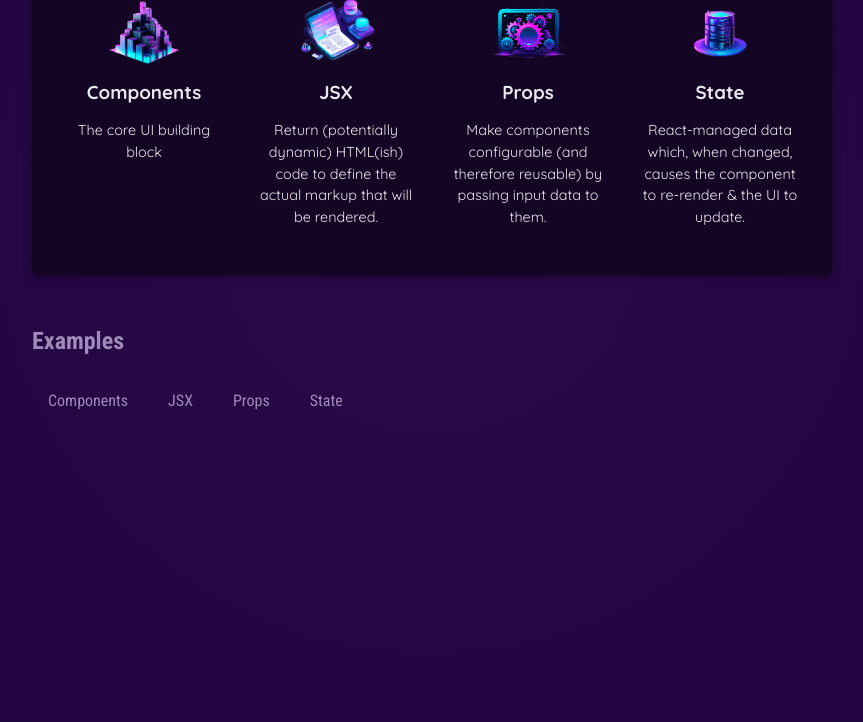
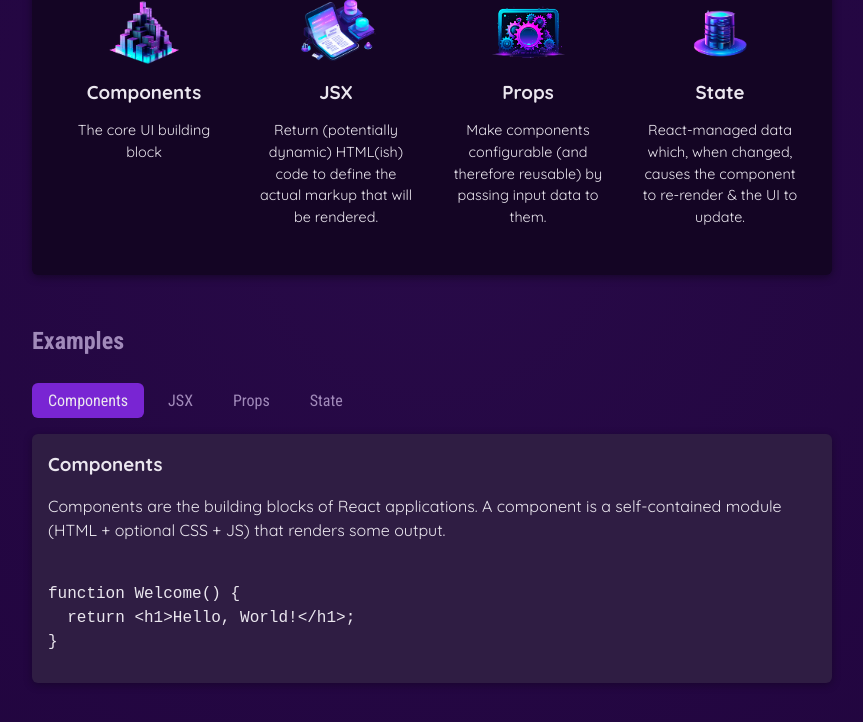
Before and after one commit to Muntasir1808/React, a React (Vite) app: page / in a window 1280 px wide. Both pictures are taken after a click on the button "Components". Shown: the part 424-1146 px from the top of the page, without its empty margins (208-1071 px from the left). Built offline with nearby package versions, Linux system fonts and the light colour scheme.

Commit message:
showing active button

```diff
--- a/src/App.jsx
+++ b/src/App.jsx
@@ -1,17 +1,35 @@
 // importing images are necessary for deployment, if not then image won't load
+import { useState } from "react";
 import componentsImg from "./assets/components.png";
-import { CORE_CONCEPTS } from './data.js';
+import { CORE_CONCEPTS } from "./data.js";
 import Header from "./components/Header/Header.jsx";
 import CoreConcept from "./components/CoreConcept.jsx";
 import TabButton from "./components/TabButton.jsx";
-
-
-
+import { EXAMPLES } from "./data.js";
 
 function App() {
+  // we must call react hooks inside of a component function and we must call it at the top level of the component function
+  const [selectedTopic, setSelectedTopic] = useState();
   function handleSelect(selectedButton) {
     // selectedButton => 'components', 'jsx', 'props', 'state'
-    console.log(selectedButton);
+    // console.log(selectedButton);
+    setSelectedTopic(selectedButton);
+    console.log(selectedTopic);
+  }
+
+  console.log("APP COMPONENT EXECUTING");
+  let tabContent = <p>Please select a topic.</p>
+
+  if (selectedTopic) {
+    tabContent = (
+      <div id="tab-content">
+        <h3>{EXAMPLES[selectedTopic].title}</h3>
+        <p>{EXAMPLES[selectedTopic].description}</p>
+        <pre>
+          <code>{EXAMPLES[selectedTopic].code}</code>
+        </pre>
+      </div>
+    );
   }
   return (
     <div>
@@ -37,14 +55,45 @@
         <section id="examples">
           <h2>Examples</h2>
           <menu>
-            <TabButton onSelect={()=>{handleSelect('components')}}>Components</TabButton>
+            {/* <TabButton>Components</TabButton> */}
+            <TabButton
+              isSelected={selectedTopic === "components"}
+              onSelect={() => {
+                handleSelect("components");
+              }}
+            >
+              Components
+            </TabButton>
             {/* we can also write a label prop like this. See in the TabButton.jsx*/}
             {/* <TabButton label='Components'/>  */}
-            <TabButton onSelect={()=>{handleSelect('jsx')}}>JSX</TabButton>
-            <TabButton onSelect={()=>{handleSelect('props')}}>Props</TabButton>
-            <TabButton onSelect={()=>{handleSelect('state')}}>State</TabButton>
+            <TabButton
+              isSelected={selectedTopic === "jsx"}
+              onSelect={() => {
+                handleSelect("jsx");
+              }}
+            >
+              JSX
+            </TabButton>
+            <TabButton
+              isSelected={selectedTopic === "props"}
+              onSelect={() => {
+                handleSelect("props");
+              }}
+            >
+              Props
+            </TabButton>
+            <TabButton
+              isSelected={selectedTopic === "state"}
+              onSelect={() => {
+                handleSelect("state");
+              }}
+            >
+              State
+            </TabButton>
           </menu>
-
+          {/* Dynamic Content */}
+          {/* {selectedTopic}; */}
+          {tabContent}
         </section>
       </main>
     </div>
--- a/src/components/TabButton.jsx
+++ b/src/components/TabButton.jsx
@@ -13,12 +13,12 @@
 //       </li>
 //     );
 // }
-export default function TabButton({children, onSelect}) {
-
+export default function TabButton({children, onSelect, isSelected}) {
+    console.log('TABBUTTON COMPONENT EXECUTING');
     return (
       <li>
         {/* the value of any event prop is a function */}
-        <button onClick={onSelect}>{children}</button>
+        <button className={isSelected ? 'active' : undefined} onClick={onSelect}>{children}</button>
       </li>
     );
 }
--- a/src/data.js
+++ b/src/data.js
@@ -29,3 +29,54 @@
       "React-managed data which, when changed, causes the component to re-render & the UI to update.",
   },
 ];
+
+export const EXAMPLES = {
+  components: {
+    title: "Components",
+    description:
+      "Components are the building blocks of React applications. A component is a self-contained module (HTML + optional CSS + JS) that renders some output.",
+    code: `
+function Welcome() {
+  return <h1>Hello, World!</h1>;
+}`,
+  },
+  jsx: {
+    title: "JSX",
+    description:
+      "JSX is a syntax extension to JavaScript. It is similar to a template language, but it has full power of JavaScript (e.g., it may output dynamic content).",
+    code: `
+<div>
+  <h1>Welcome {userName}</h1>
+  <p>Time to learn React!</p>
+</div>`,
+  },
+  props: {
+    title: "Props",
+    description:
+      "Components accept arbitrary inputs called props. They are like function arguments.",
+    code: `
+function Welcome(props) {
+  return <h1>Hello, {props.name}</h1>;
+}`,
+  },
+  state: {
+    title: "State",
+    description:
+      "State allows React components to change their output over time in response to user actions, network responses, and anything else.",
+    code: `
+function Counter() {
+  const [isVisible, setIsVisible] = useState(false);
+
+  function handleClick() {
+    setIsVisible(true);
+  }
+
+  return (
+    <div>
+      <button onClick={handleClick}>Show Details</button>
+      {isVisible && <p>Amazing details!</p>}
+    </div>
+  );
+}`,
+  },
+};
```
